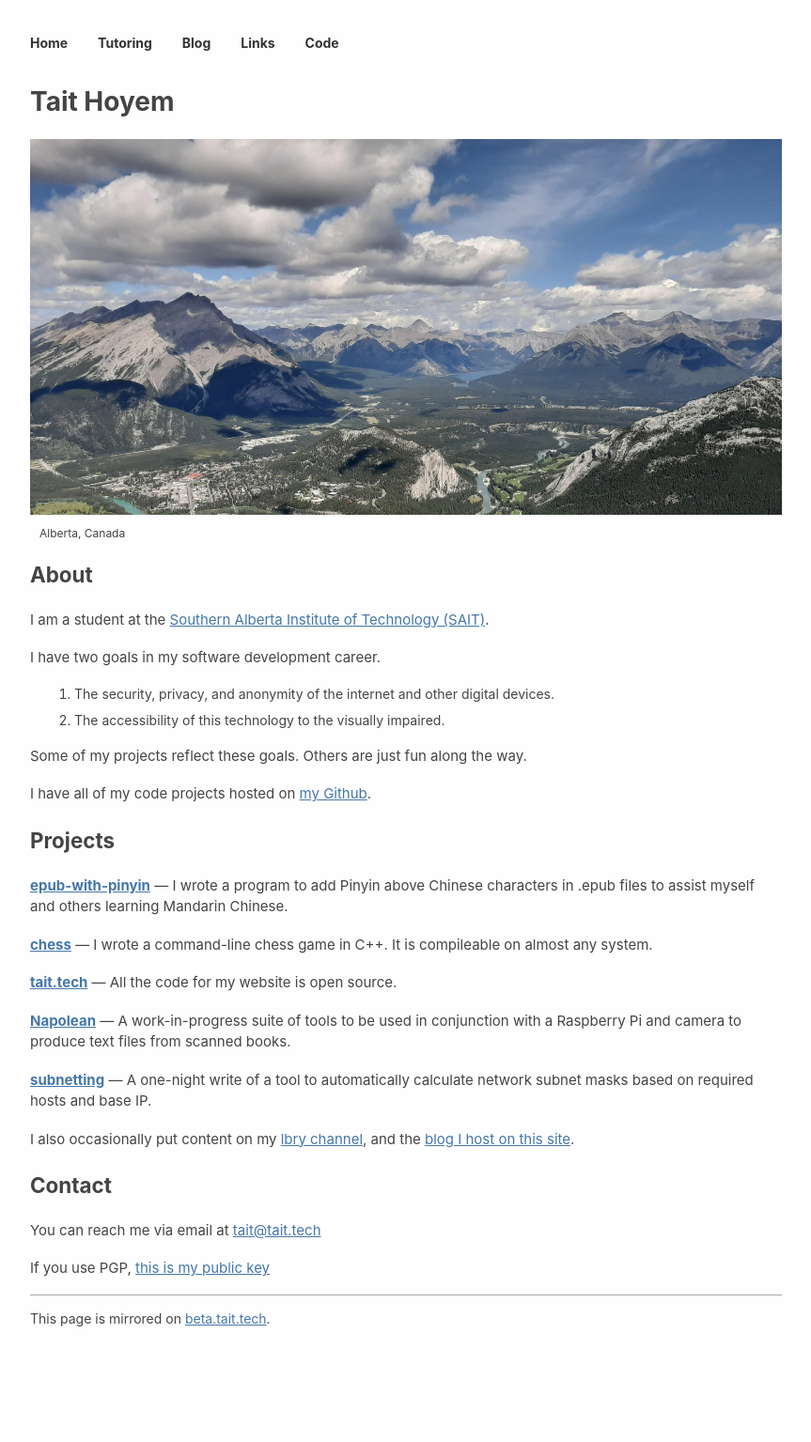
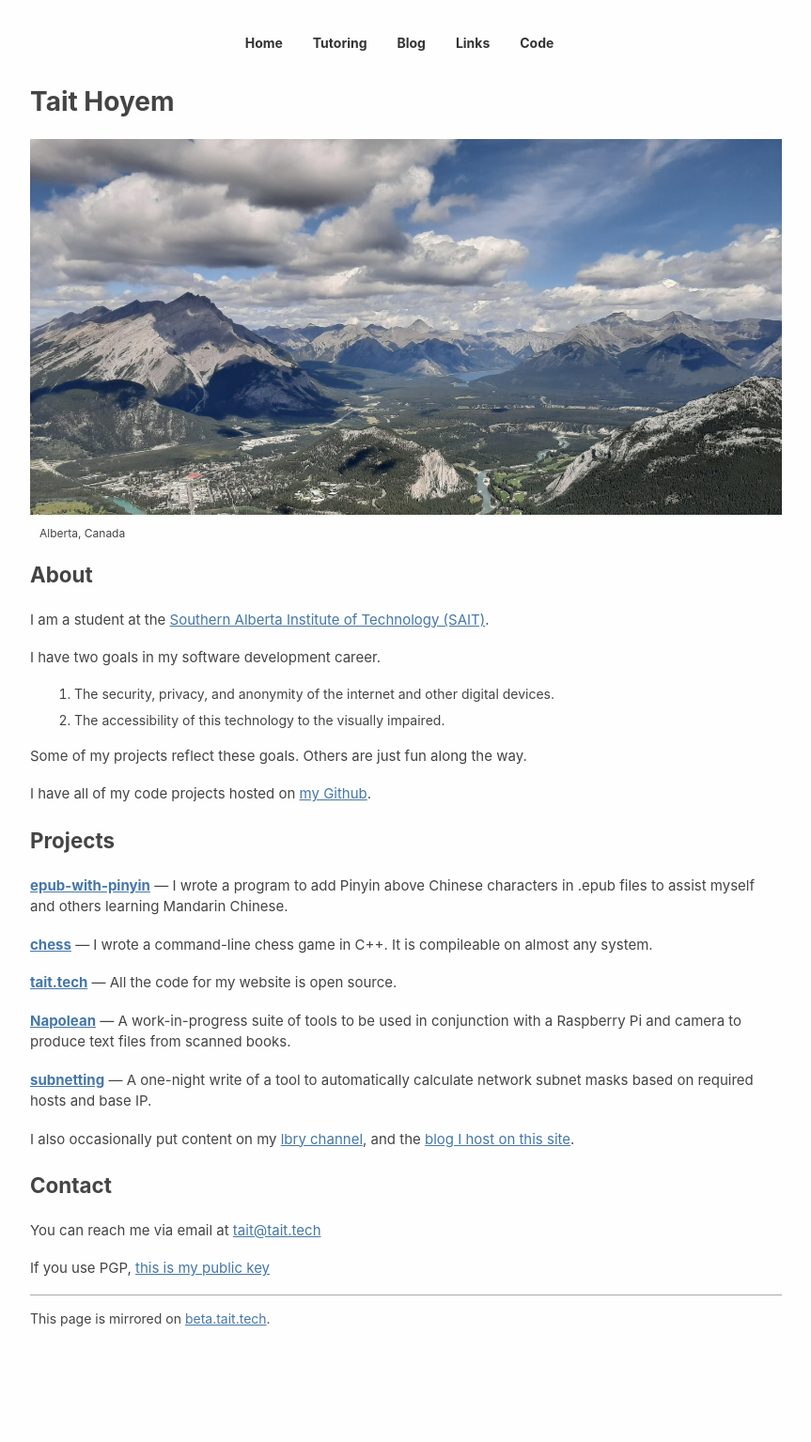
Before and after one commit to TTWNO/tait.tech, a Jekyll site: the page built from index.md, in a window 1280 px wide. Shown: the whole page at 94% size, without its empty margins (208-1071 px from the left). Built offline with Jekyll 4.4.1, drawn with Linux system fonts in a browser that asks for light colours.

Commit message:
Align nav bar better

```diff
--- a/_sass/main.scss
+++ b/_sass/main.scss
@@ -76,6 +76,7 @@ label[for="menu"]{
 }
 
 nav {
+  text-align: center;
   padding: $nav-padd 0px;
   margin: 0px;
 }
@@ -154,6 +155,7 @@ blockquote {
 @media screen and (max-width: 600px){
   #menu,
   label[for="menu"]{
+    text-align: left;
     display: inline-block;
     font-size: 20px;
   }
@@ -168,10 +170,12 @@ blockquote {
     overflow: hidden;
   }
   nav {
+    text-align: left;
     width: 100%;
   }
   nav a {
     display: block;
+    text-align: left;
     padding-left: 0;
     margin-left: 0;
   }
```
